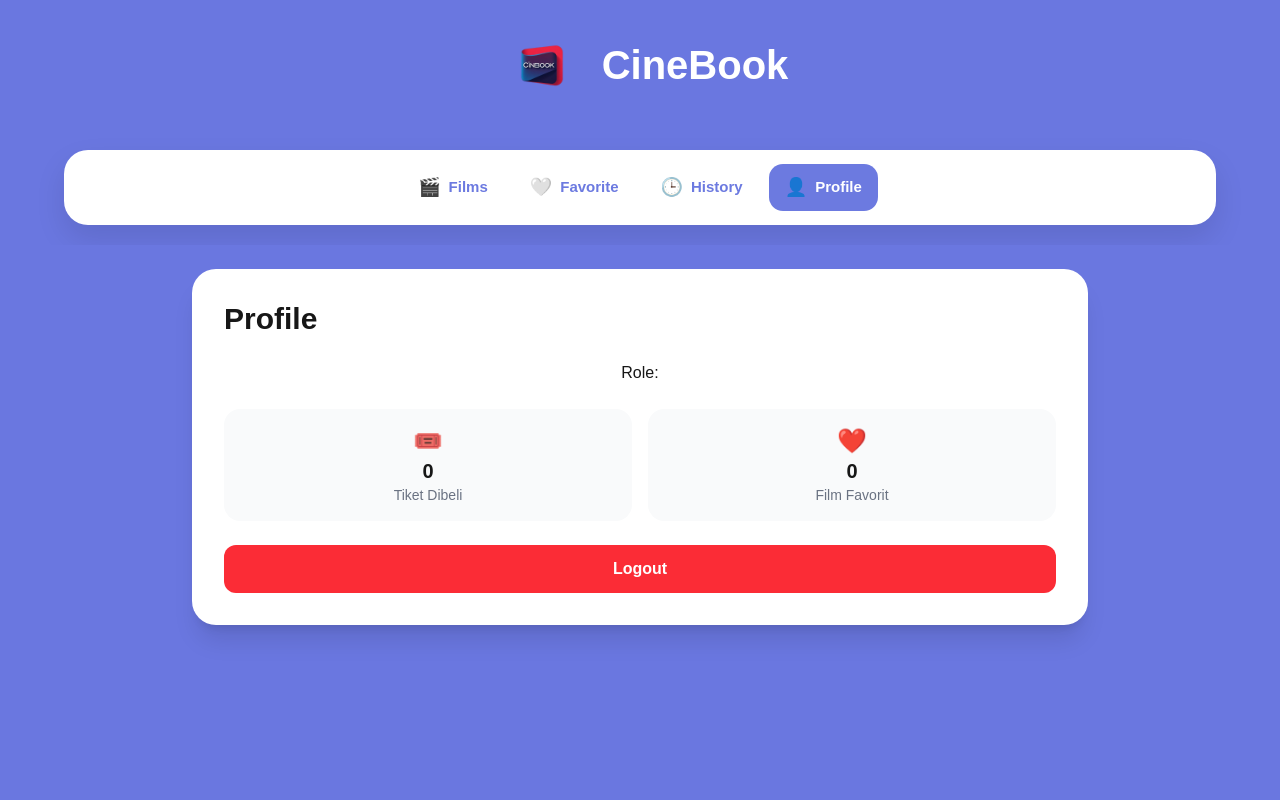
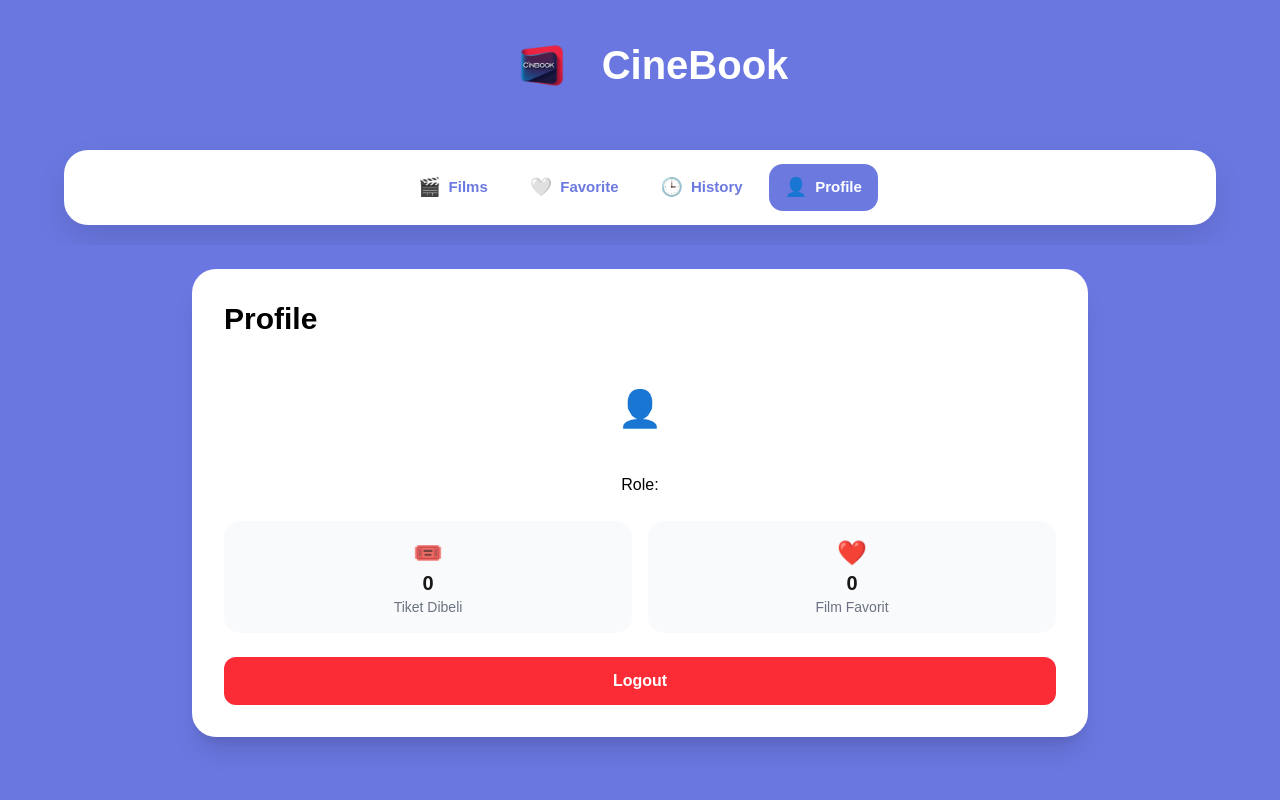
Before and after one commit to ZhafranDigitalMedia/Pesentiketfilmweb, a Next.js app: page /profile in a window 1280 px wide. Shown: the top 800 px of the page. Built offline with nearby package versions, Linux system fonts and the light colour scheme; no server answers; the database is empty; sample sign-in values are in the browser's storage.

Commit message:
Update Profile.tsx

```diff
--- a/src/components/Profile.tsx
+++ b/src/components/Profile.tsx
@@ -25,9 +25,14 @@ export default function Profile() {
     <div className="min-h-screen bg-[#6A77E0] px-4 py-6">
       <div className="bg-white rounded-3xl p-8 max-w-4xl mx-auto shadow-xl">
 
-        <h2 className="text-3xl font-bold mb-6">Profile</h2>
+        <h2 className="text-3xl font-bold mb-6 text-black">Profile</h2>
 
-        <div className="text-center mb-6">
+        <div className="text-center mb-6 text-black">
+          <div className="w-20 h-20 sm:w-24 sm:h-24 rounded-full
+                        bg-white/30 flex items-center justify-center
+                        text-3xl sm:text-4xl mx-auto mb-4">
+            👤
+          </div>
           <h3 className="text-xl font-semibold">{user.getName()}</h3>
           <p>{user.getEmail()}</p>
           <p>{user.getPhone()}</p>
```
